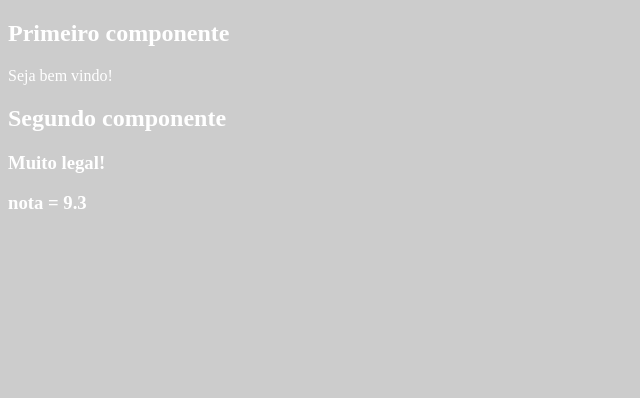
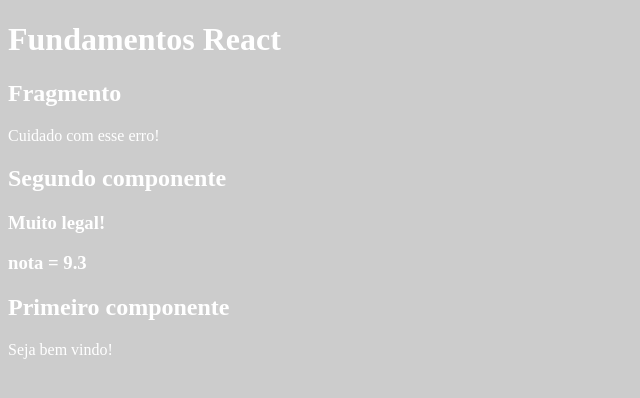
Before and after one commit to ehurafa/react-course, a React (Create React App) app in the folder react-fundamentals/react-fundamentals/: page / in a window 1280 px wide. Shown: the top 398 px of the page, without its empty margins (0-640 px from the left). Built offline with nearby package versions, Linux system fonts and the light colour scheme; the HTML template or start-up script is replaced by a standard one.

Commit message:
component App

```diff
--- /dev/null
+++ b/react-fundamentals/react-fundamentals/src/App.jsx
@@ -0,0 +1,13 @@
+import React from 'react'
+
+import First from './components/basic/First'
+import WithParameter from './components/basic/WithParameter'
+import Fragment from './components/basic/Fragment'
+
+export default _ =>
+        <div id="app">
+            <h1>Fundamentos React</h1>
+            <Fragment></Fragment>
+            <WithParameter titulo="Segundo componente" subtitulo="Muito legal!" nota={9.3}></WithParameter>
+            <First></First>
+        </div>
--- /dev/null
+++ b/react-fundamentals/react-fundamentals/src/components/basic/Fragment.jsx
@@ -0,0 +1,10 @@
+import React from 'react'
+
+export default function Fragment(props) {
+    return (
+        <>
+            <h2>Fragmento</h2>
+            <p>Cuidado com esse erro!</p>
+        </>
+    )
+}
--- a/react-fundamentals/react-fundamentals/src/components/basic/WithParameter.jsx
+++ b/react-fundamentals/react-fundamentals/src/components/basic/WithParameter.jsx
@@ -1,4 +1,4 @@
-import react from 'react'
+import React from 'react'
 
 export default function(props) {
     console.log(props)
--- a/react-fundamentals/react-fundamentals/src/index.js
+++ b/react-fundamentals/react-fundamentals/src/index.js
@@ -2,13 +2,9 @@
 import ReactDOM from 'react-dom'
 import React from 'react'
 
-import First from './components/basic/First'
-import WithParameter from './components/basic/WithParameter'
+import App from './App'
 
 ReactDOM.render(
-    <div>
-        <First></First>
-        <WithParameter titulo="Segundo componente" subtitulo="Muito legal!" nota="9.3"></WithParameter>
-    </div>,
+    <App />,
     document.getElementById('root')
 )
```
Also changed, not shown: 1 other file (tests, documents, lock files or other folders).
